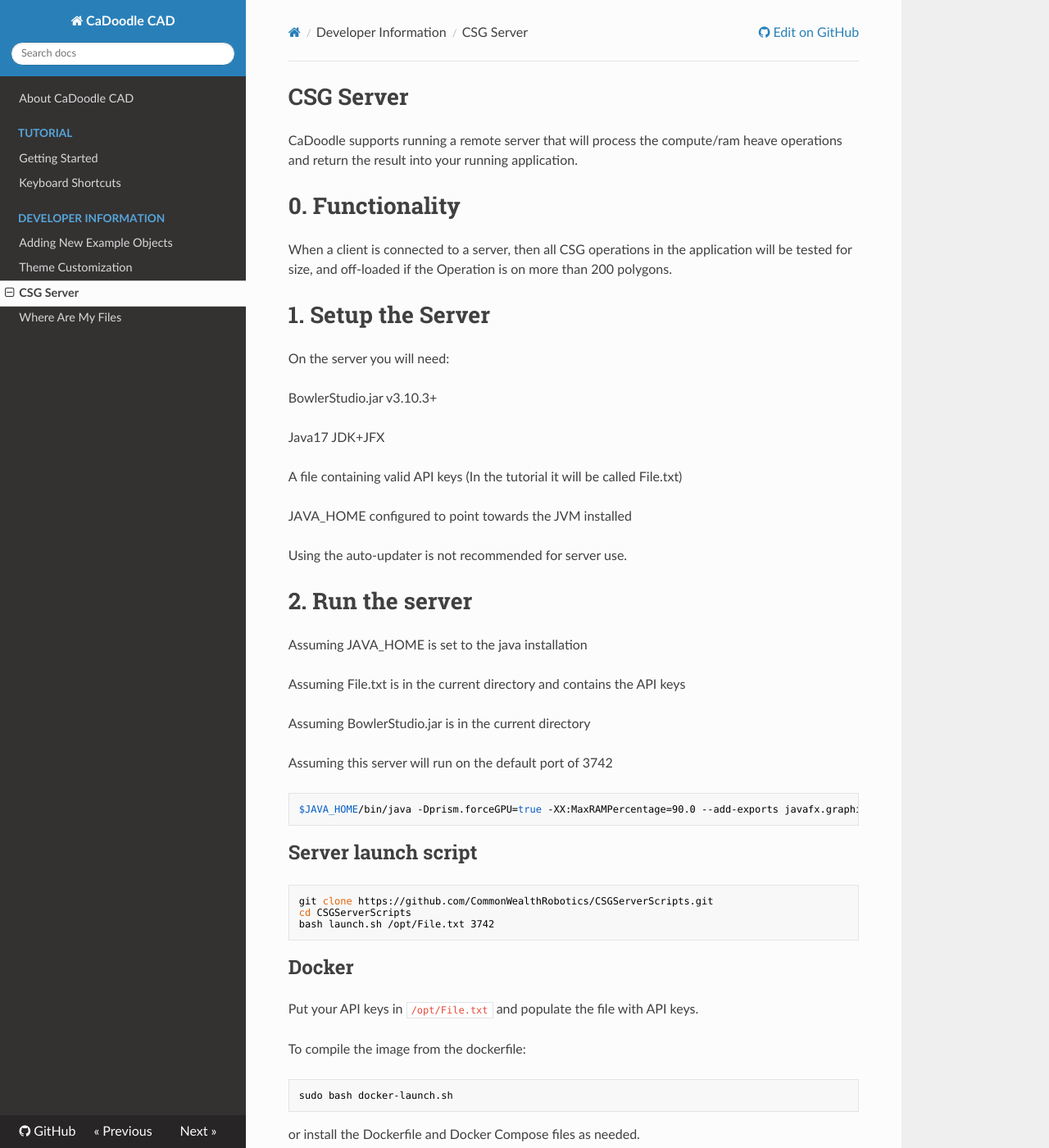
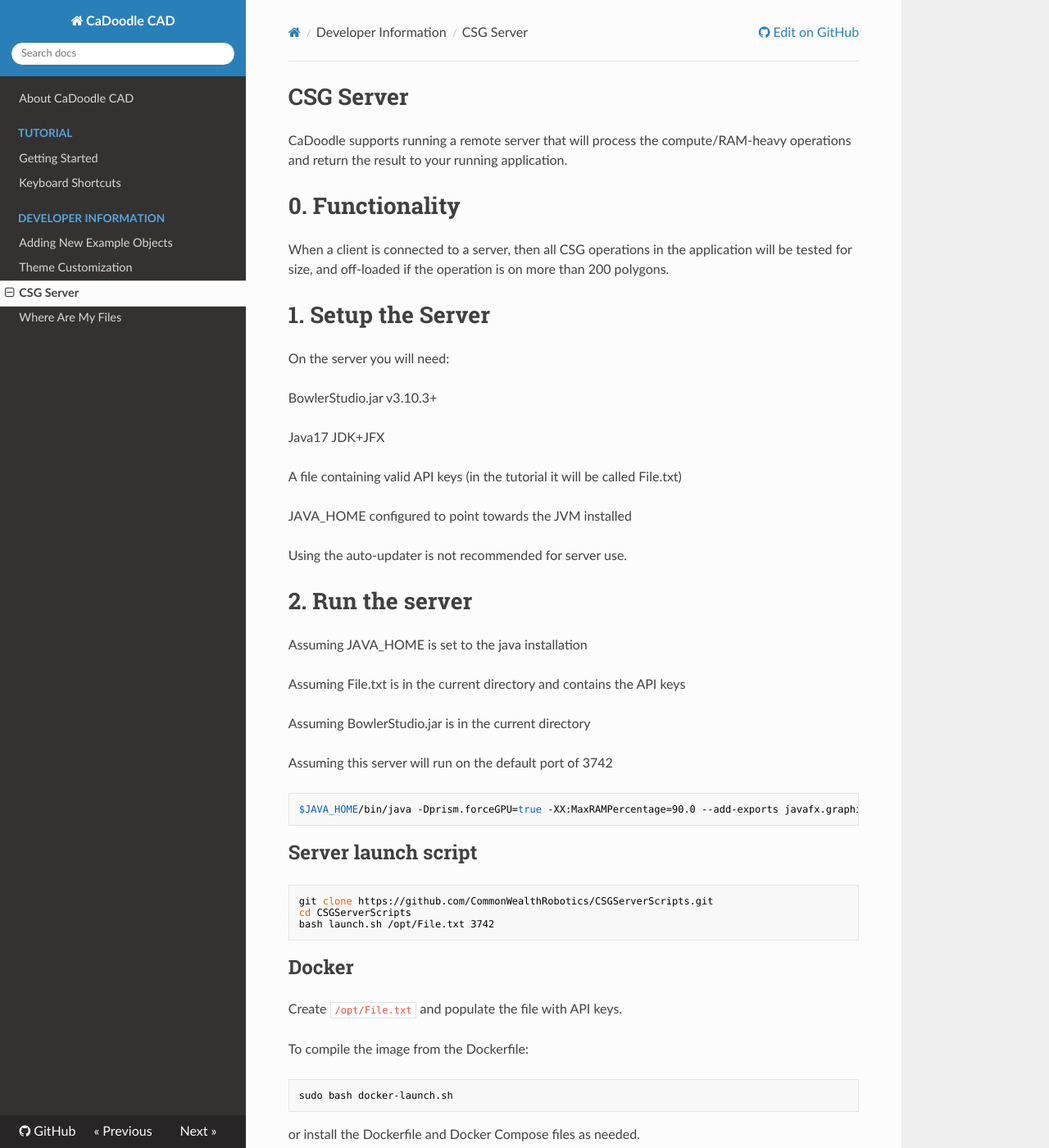
Before and after one commit to CaDoodleWebsite/cadoodlecad.github.io, an MkDocs documentation site: the page built from docs/docs/tutorial/CSGServer.md, in a window 1280 px wide and 1400 px high. Shown: the whole window at 82% size. Built offline with MkDocs 1.6.1, drawn with Linux system fonts in a browser that asks for light colours; nearby versions of some CDN libraries; some of the changed text lies outside the part shown.

Commit message:
spelling and formatting pass

````diff
--- a/docs/docs/tutorial/CSGServer.md
+++ b/docs/docs/tutorial/CSGServer.md
@@ -1,10 +1,10 @@
 # CSG Server
 
-CaDoodle supports running a remote server that will process the compute/ram heave operations and return the result into your running application.
+CaDoodle supports running a remote server that will process the compute/RAM-heavy operations and return the result to your running application.
 
 # 0. Functionality
 
-When a client is connected to a server, then all CSG operations in the application will be tested for size, and off-loaded if the Operation is on more than 200 polygons.
+When a client is connected to a server, then all CSG operations in the application will be tested for size, and off-loaded if the operation is on more than 200 polygons.
 
 # 1. Setup the Server
 
@@ -14,7 +14,7 @@
 
 Java17 JDK+JFX
 
-A file containing valid API keys (In the tutorial it will be called File.txt)
+A file containing valid API keys (in the tutorial it will be called File.txt)
 
 JAVA_HOME configured to point towards the JVM installed
 
@@ -44,9 +44,9 @@
 
 ## Docker
 
-Put your API keys in `/opt/File.txt` and populate the file with API keys.
+Create `/opt/File.txt` and populate the file with API keys.
 
-To compile the image from the dockerfile:
+To compile the image from the Dockerfile:
 
 ```bash
 sudo bash docker-launch.sh
@@ -66,7 +66,7 @@
 
 ## 3.1 Configure client
 
-By default the client will only off-load CSG operations that are more than 200 polygons.
+By default, the client will only off-load CSG operations that are more than 200 polygons.
 
 To configure this call:
 
````
Also changed, not shown: other parts of docs/docs/tutorial/CSGServer.md (+2 -2 lines), docs/docs/index.html (+9 -9 lines), docs/docs/landing.md (+11 -11 lines), docs/docs/tutorial/AddNewExampleObjects.md (+5 -5 lines), docs/docs/tutorial/where-are-my-files.md (+5 -5 lines), README.md.
